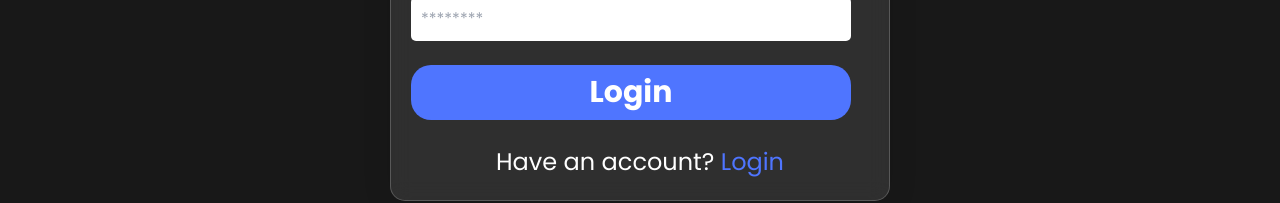
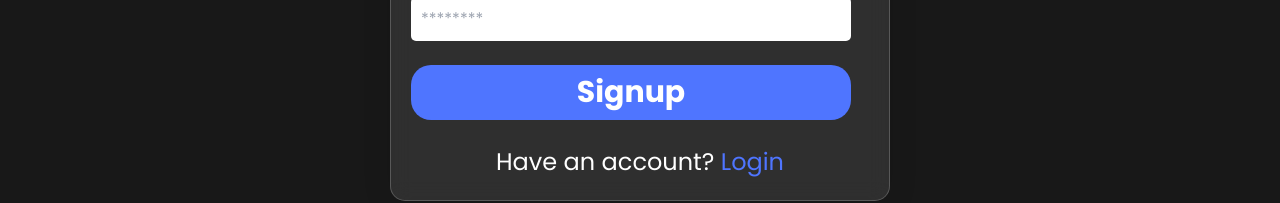
Before and after one commit to karansanghvi/taskmind-frontend, a React (Create React App) app: page /signup in a window 1280 px wide. Shown: the part 503-706 px from the top of the page. Built offline with nearby package versions, Linux system fonts and the light colour scheme.

Commit message:
login and signup connection done

```diff
--- a/src/assets/styles/styles.css
+++ b/src/assets/styles/styles.css
@@ -204,6 +204,12 @@ nav {
     color: black;
 }
 
+.login-section .error-text {
+    font-size: 16px;
+    color: #4F75FF;
+    margin-top: 5px;
+}
+
 .login-section .login-button {
     background-color: #4F75FF;
     border-radius: 20px;
--- a/src/pages/Login.js
+++ b/src/pages/Login.js
@@ -87,10 +87,32 @@ function Login() {
   };
 
   // handle form submit
-  const handleSubmit = (e) => {
+  const handleSubmit = async (e) => {
     e.preventDefault();
     if (validate()) {
-      toast.success('Account Created Successfully!!');
+      // toast.success('Account Created Successfully!!');
+      try {
+        const response = await fetch('http://localhost:5000/api/login', {
+          method:'POST',
+          headers: {
+            'Content-Type': 'application/json',
+          },
+          body: JSON.stringify(formData),
+        });
+
+        const data = await response.json();
+
+        if (response.ok) {
+          toast.success('Logged In Successfully!');
+          setTimeout(() => {
+            navigate('/');
+          }, 2000);
+        } else {
+          toast.error(data.error || 'Something Went Wrong');
+        }
+      } catch (error) {
+        toast.error('Failed to connect to the server');
+      }
     }
   };
 
@@ -124,6 +146,7 @@ function Login() {
             name="email"
             onChange={handleInputChange}
           />
+          {errors.email && <p className="error-text">{errors.email}</p>}
           <br/> <br/>
           <p>Enter Password:</p>
           <input
@@ -133,6 +156,7 @@ function Login() {
             name="password"
             onChange={handleInputChange}
           />
+          {errors.password && <p className="error-text">{errors.password}</p>}
           <br/> <br/>
           <div className="login-button">
             <button type="submit" onClick={handleSubmit}>Login</button>
--- a/src/pages/Signup.js
+++ b/src/pages/Signup.js
@@ -100,6 +100,9 @@ function Signup() {
   // handle form submit
   const handleSubmit = async (e) => {
     e.preventDefault();
+
+    console.log('Form data before submission: ', formData);
+
     if (validate()) {
       try {
         const response = await fetch('http://localhost:5000/api/signup', {
@@ -112,6 +115,8 @@ function Signup() {
 
         const data = await response.json();
 
+        console.log('Response from server: ', data);
+
         if (response.ok) {
           toast.success('Account Created Successfully!');
           setTimeout(() => {
@@ -122,6 +127,7 @@ function Signup() {
         }
       } catch (error) {
         toast.error('Failed to connect to the server');
+        console.log('Error:', error);
       }
     }
   };
@@ -157,6 +163,7 @@ function Signup() {
             value={formData.fullName}
             onChange={handleInputChange}
           />
+          {errors.fullName && <p className="error-text">{errors.fullName}</p>}
           <br/> <br/>
           <p>Enter Email Address:</p>
           <input
@@ -167,6 +174,7 @@ function Signup() {
             value={formData.email}
             onChange={handleInputChange}
           />
+          {errors.email && <p className="error-text">{errors.email}</p>}
           <br/> <br/>
           <p>Enter Password:</p>
           <input
@@ -177,9 +185,10 @@ function Signup() {
             value={formData.password}
             onChange={handleInputChange}
           />
+          {errors.password && <p className="error-text">{errors.password}</p>}
           <br/> <br/>
           <div className="login-button">
-            <button type="submit" onClick={handleSubmit}>Login</button>
+            <button type="submit" onClick={handleSubmit}>Signup</button>
           </div>
           <br/>
           <p className="text-center">Have an account? <span className="signup"><Link to="/login">Login</Link></span></p>
```
